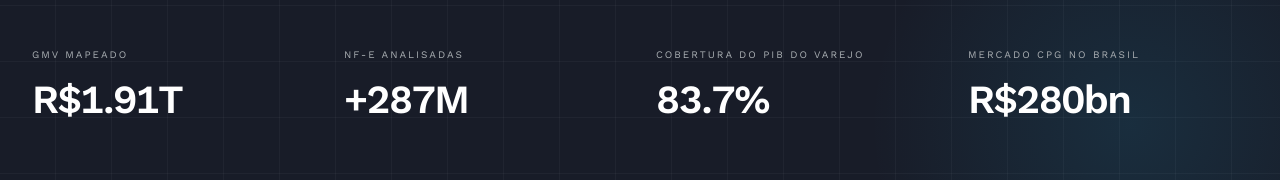
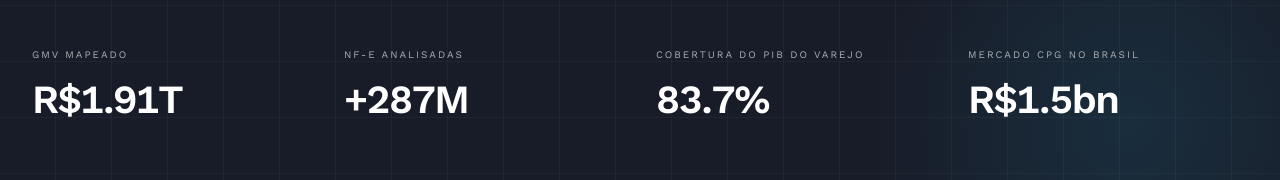
Before and after one commit to HYPR-Projects/hypr-groundflow-website, a React (Vite) app: page / in a window 1280 px wide. Shown: the part 610-790 px from the top of the page. Built offline with nearby package versions, Linux system fonts and the light colour scheme; the HTML template or start-up script is replaced by a standard one.

Commit message:
Mercado CPG: R$1.5bn

```diff
--- a/src/App.jsx
+++ b/src/App.jsx
@@ -686,7 +686,7 @@ function Hero() {
             <HeroStat label="GMV mapeado" value="R$1.91T" />
             <HeroStat label="NF-e analisadas" value="+287M" />
             <HeroStat label="Cobertura do PIB do varejo" value="83.7%" />
-            <HeroStat label="Mercado CPG no Brasil" value="R$280bn" />
+            <HeroStat label="Mercado CPG no Brasil" value="R$1.5bn" />
           </div>
         </div>
       </div>
```
